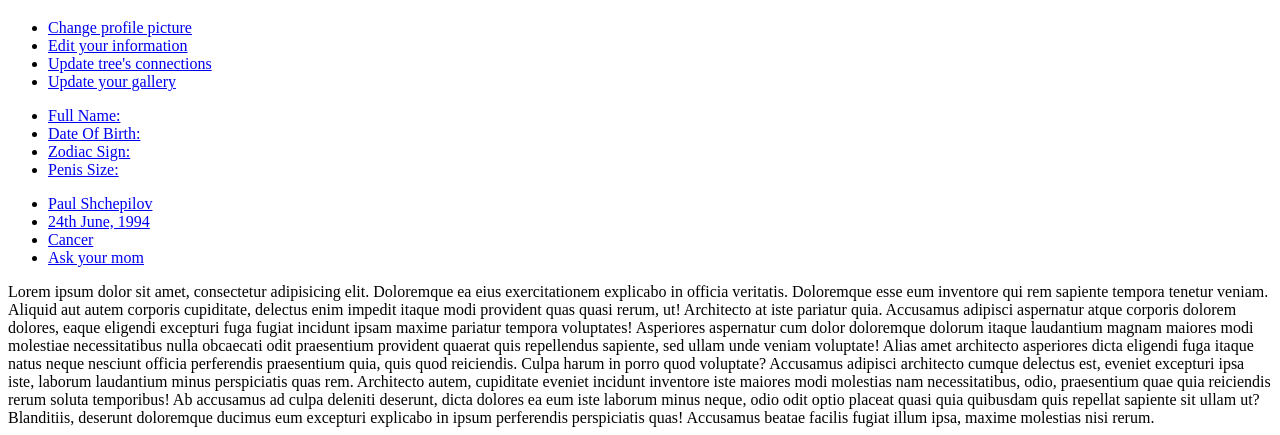
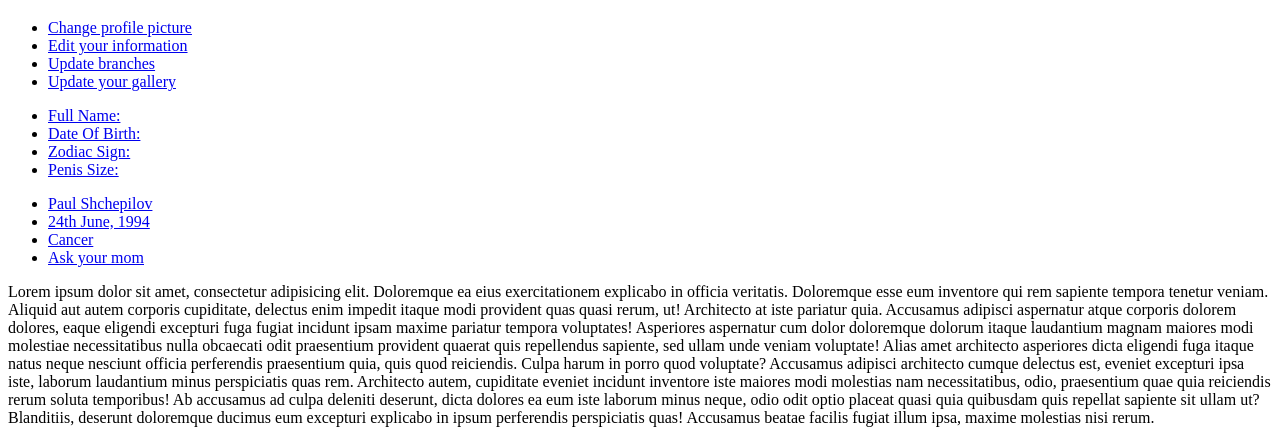
Before and after one commit to PaulPerhaps/myproject, a Django app: page /profile/ in a window 1280 px wide. Shown: the part 720-1155 px from the top of the page. Run offline with Django 4.2, Linux system fonts and the light colour scheme; some libraries are stand-ins or nearby versions.

Commit message:
fixed links extension

```diff
--- a/apps/users/templates/profile_page.html
+++ b/apps/users/templates/profile_page.html
@@ -37,7 +37,7 @@
                 <ul>
                     <li><a href="#">Change profile picture</a></li>
                     <li><a href="#">Edit your information</a></li>
-                    <li><a href="#">Update tree's connections</a></li>
+                    <li><a href="#">Update branches</a></li>
                     <li><a href="#">Update your gallery</a></li>
                 </ul>
             </div>
```
